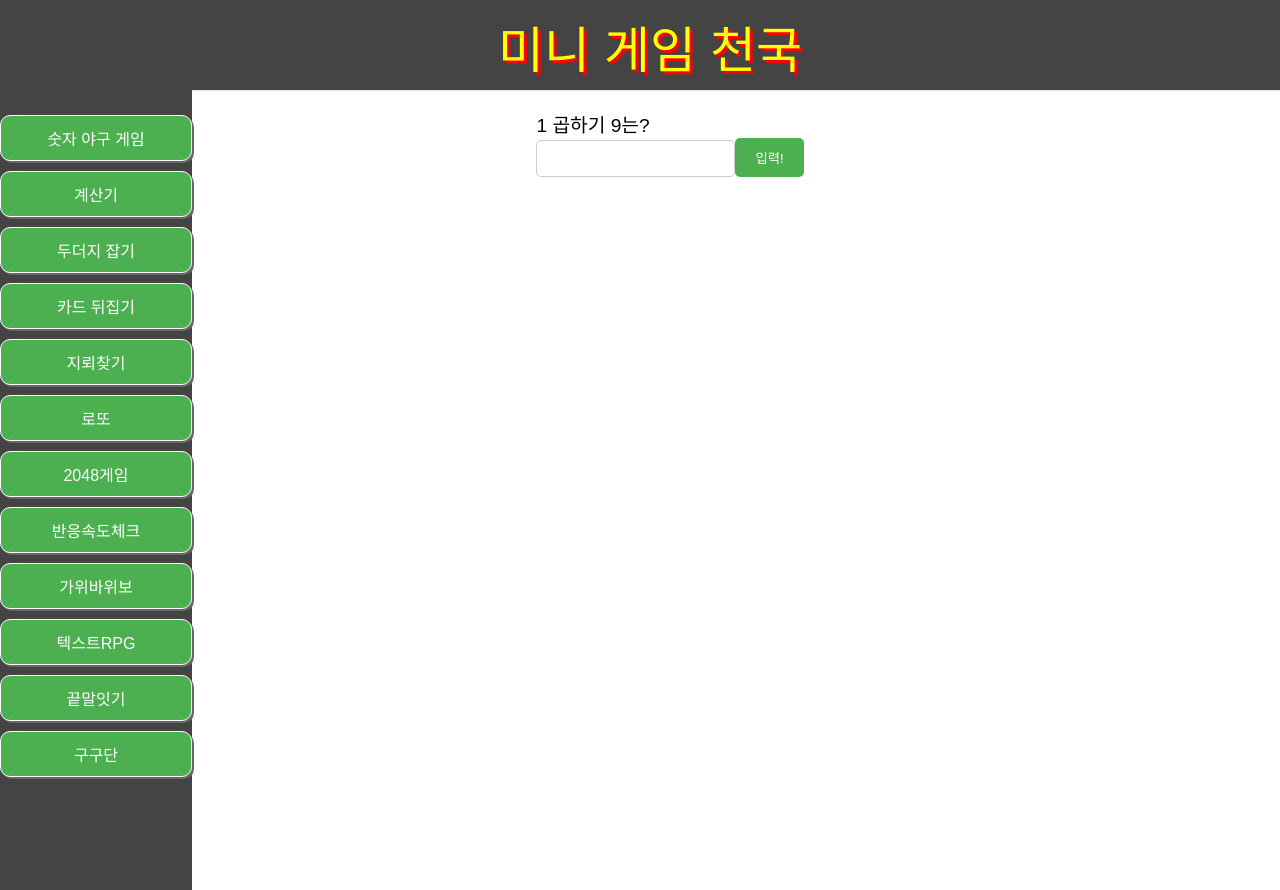
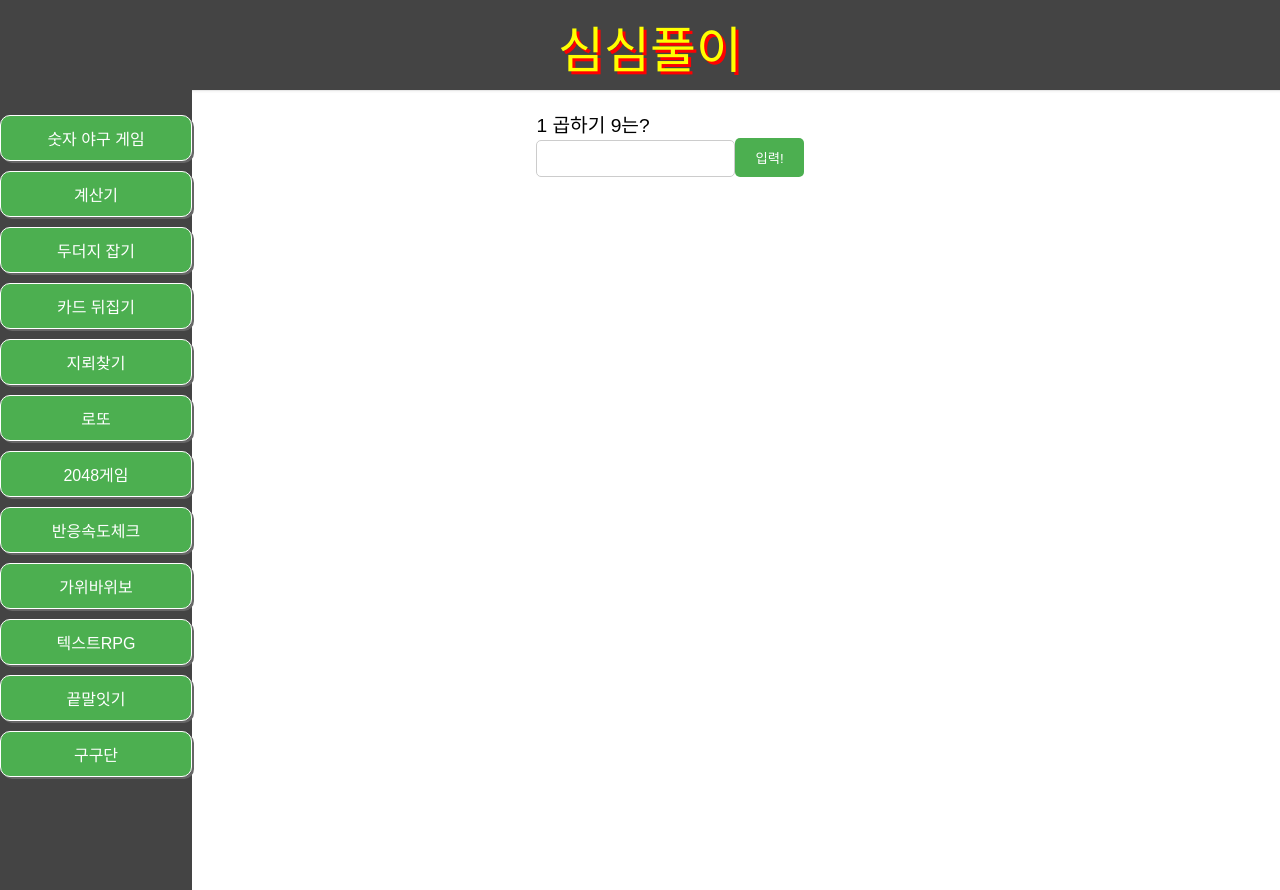
Before and after one commit to tomyhas59/reactGame, a React (Create React App) app: page /gugudan in a window 1280 px wide. Built offline with nearby package versions, Linux system fonts and the light colour scheme.

Commit message:
제목 수정

```diff
--- a/src/pages/AppLayout.js
+++ b/src/pages/AppLayout.js
@@ -22,7 +22,7 @@ const AppLayout = ({ children }) => {
     <>
       <Header>
         <Link to="/">
-          <Title>미니 게임 천국</Title>
+          <Title>심심풀이</Title>
         </Link>
       </Header>
       <MainWrapper>
```
